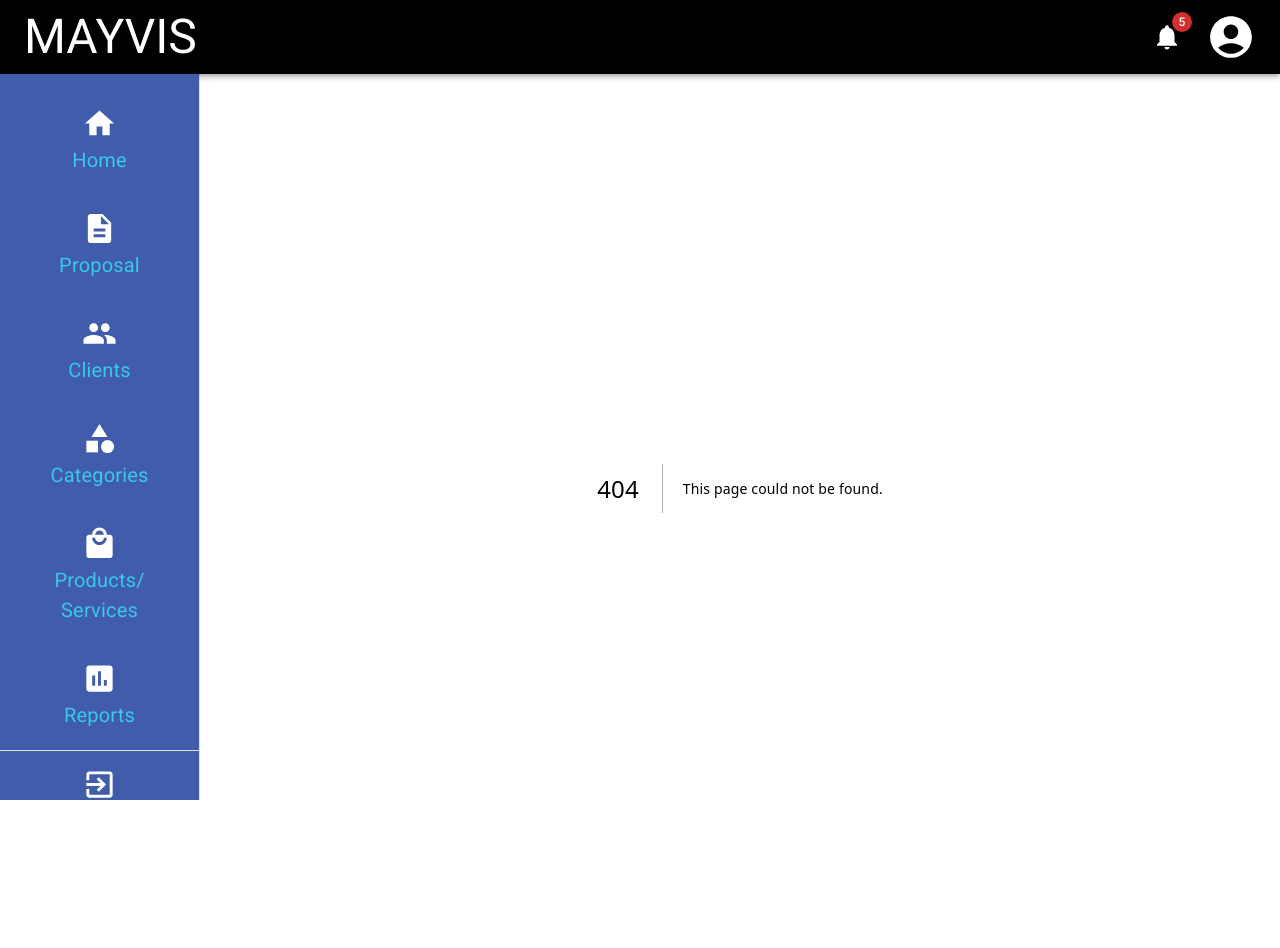
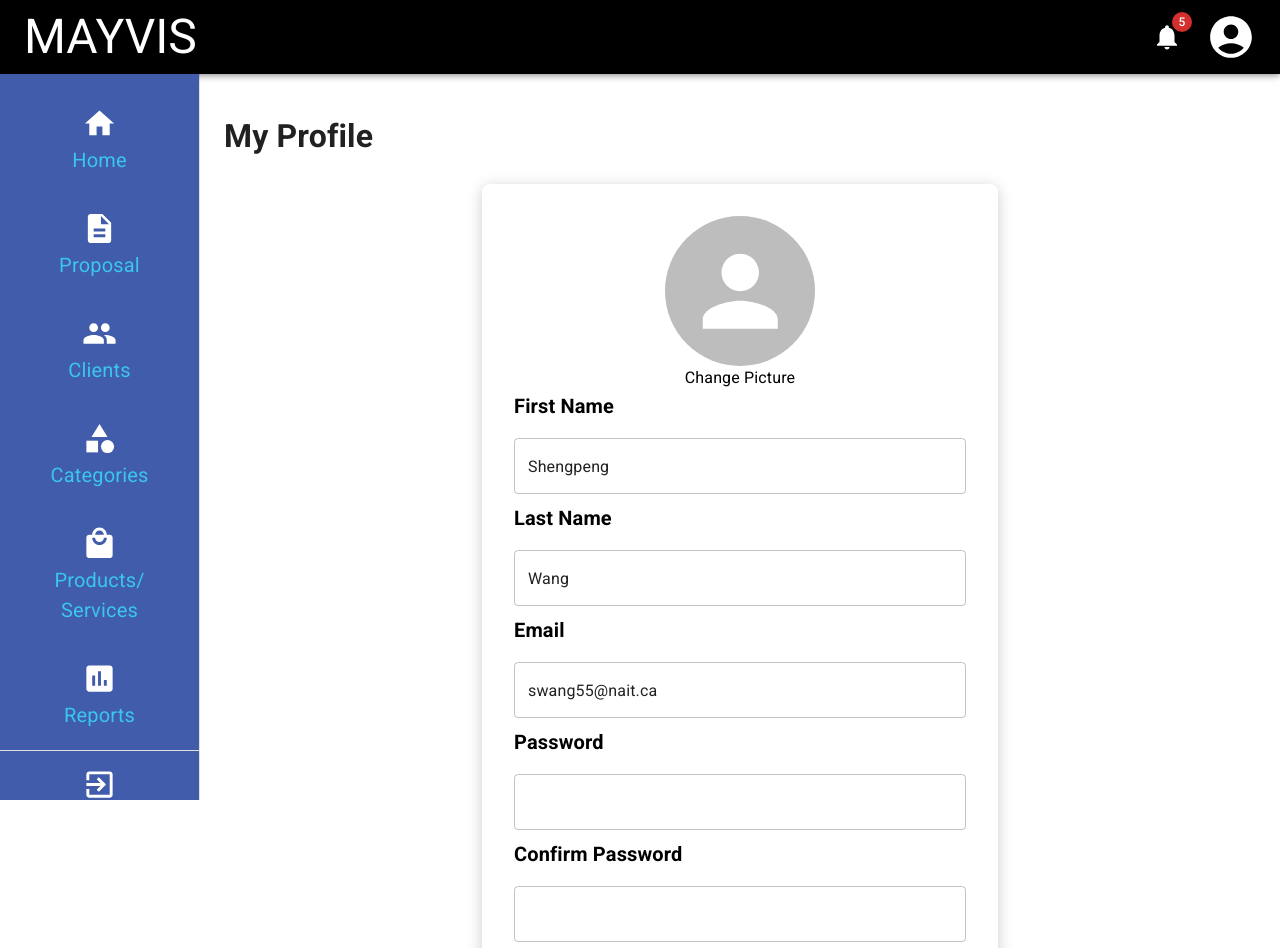
Before and after one commit to capstone-1232/mayvis-a, a Next.js app: page /profile/edit-profile in a window 1280 px wide. Before the commit this address had no page. Shown: the top 948 px of the page. Before the commit the page ends 912 px from the top, so only its background shows below. Built offline with nearby package versions, Linux system fonts and the light colour scheme.

Commit message:
march.22. add profile and email.js

```diff
--- /dev/null
+++ b/pages/profile/edit-profile.js
@@ -0,0 +1,83 @@
+import React from 'react';
+import { Container, Typography, TextField, Button, Paper, Stack, Box, Accordion, AccordionSummary, AccordionDetails,Radio, FormControlLabel } from '@mui/material';
+import Avatar from '@mui/material/Avatar';
+import RTextEditor from '@/components/RTextEditor';
+
+export default function Profile() {
+    const paperStyle = {
+        padding: '2rem',
+        borderRadius: '8px',
+        boxShadow: '0px 3px 15px rgba(0,0,0,0.2)',
+      };
+    return(
+    <Box
+      sx={{
+        mx: 'auto',
+        mt: 'auto',
+      }}
+    >
+        <h1 style={{ textAlign: 'left', margin: '1.5rem 0', }}>My Profile</h1>
+        <Paper style={paperStyle}
+            sx={{
+              maxWidth: '50%',
+              mx: 'auto',
+              mt: 'auto',
+            }}>
+                <Box sx={{display:'flex',justifyContent:'center'}}>
+                <Avatar src="" sx={{ width: 150, height: 150}} />
+                </Box>
+                <Box sx={{display:'flex',justifyContent:'center'}}>
+                <Typography variant="p" color="black">Change Picture</Typography></Box>
+
+                <Typography variant="h6" fontWeight="bold" color="black">First Name</Typography>
+                <TextField
+                required
+                id="outlined-required"
+                defaultValue="Shengpeng"
+                fullWidth
+                margin="normal"
+                />
+
+                <Typography variant="h6" fontWeight="bold" color="black">Last Name</Typography>
+                <TextField
+                required
+                id="outlined-required"
+                defaultValue="Wang"
+                fullWidth
+                margin="normal"
+                />
+
+                <Typography variant="h6" fontWeight="bold" color="black">Email</Typography>
+                <TextField
+                required
+                id="outlined-required"
+                defaultValue="swang55@nait.ca"
+                fullWidth
+                margin="normal"
+                />
+
+                <Typography variant="h6" fontWeight="bold" color="black">Password</Typography>
+                <TextField
+                id="outlined-password-input"
+                type="password"
+                autoComplete="current-password"
+                fullWidth
+                margin="normal"
+                />
+
+                <Typography variant="h6" fontWeight="bold" color="black">Confirm Password</Typography>
+                <TextField
+                id="outlined-password-input"
+                type="password"
+                autoComplete="current-password"
+                fullWidth
+                margin="normal"
+                />
+
+<Box sx={{display:'flex',justifyContent:'center'}}>      <Button variant="outlined" sx={{bgcolor:'#253C7C',color: 'white'}}>
+        Approve
+      </Button></Box>
+        </Paper>
+    </Box>
+    );
+}
--- /dev/null
+++ b/pages/profile/email.js
@@ -0,0 +1,58 @@
+import React, { useState } from 'react';
+import dynamic from 'next/dynamic';
+import Paper from '@mui/material/Paper';
+import Box from '@mui/material/Box';
+
+import RTextEditor from '@/components/RTextEditor';
+
+// Import 'react-quill' dynamically without SSR
+const QuillEditor = dynamic(() => import('react-quill'), {
+  ssr: false,
+});
+
+export default function Letter() {
+  const [content, setContent] = useState('');
+
+  const handleContentChange = (value) => {
+    setContent(value);
+  };
+
+  const saveContent = () => {
+    // Implement the save functionality here
+    console.log(content);
+  };
+
+  // Inline styles for the Paper component
+  const paperStyle = {
+    padding: '2rem',
+    borderRadius: '8px',
+    boxShadow: '0px 3px 15px rgba(0,0,0,0.2)', // Adjust the shadow to match your design
+  };
+
+  return (
+    <Box
+      sx={{
+        mx: 'auto', // This centers the Box
+        mt: 'auto', // Add some margin to the top
+      }}
+    >
+      <h1 style={{ textAlign: 'left', margin: '1.5rem 0', }}>My Email</h1>
+      <Paper elevation={3} style={paperStyle}
+            sx={{
+              maxWidth: '80vw',
+              mx: 'auto',
+              mt: 'auto',
+            }}>
+        <h2 style={{ textAlign: 'left' }}>Customize Message</h2>
+
+        <Box sx={{height:'50vh'}}><RTextEditor /></Box>
+
+        <Box sx={{ display: 'flex', justifyContent: 'flex-end', mt: '3rem' }}>
+          <button onClick={saveContent} style={{ padding: '1rem 1.5rem', borderRadius: '5px', border: 'none', backgroundColor: '#405CAA', color: 'white', cursor: 'pointer' }}>
+            Save
+          </button>
+        </Box>
+      </Paper>
+    </Box>
+  );
+}
```
